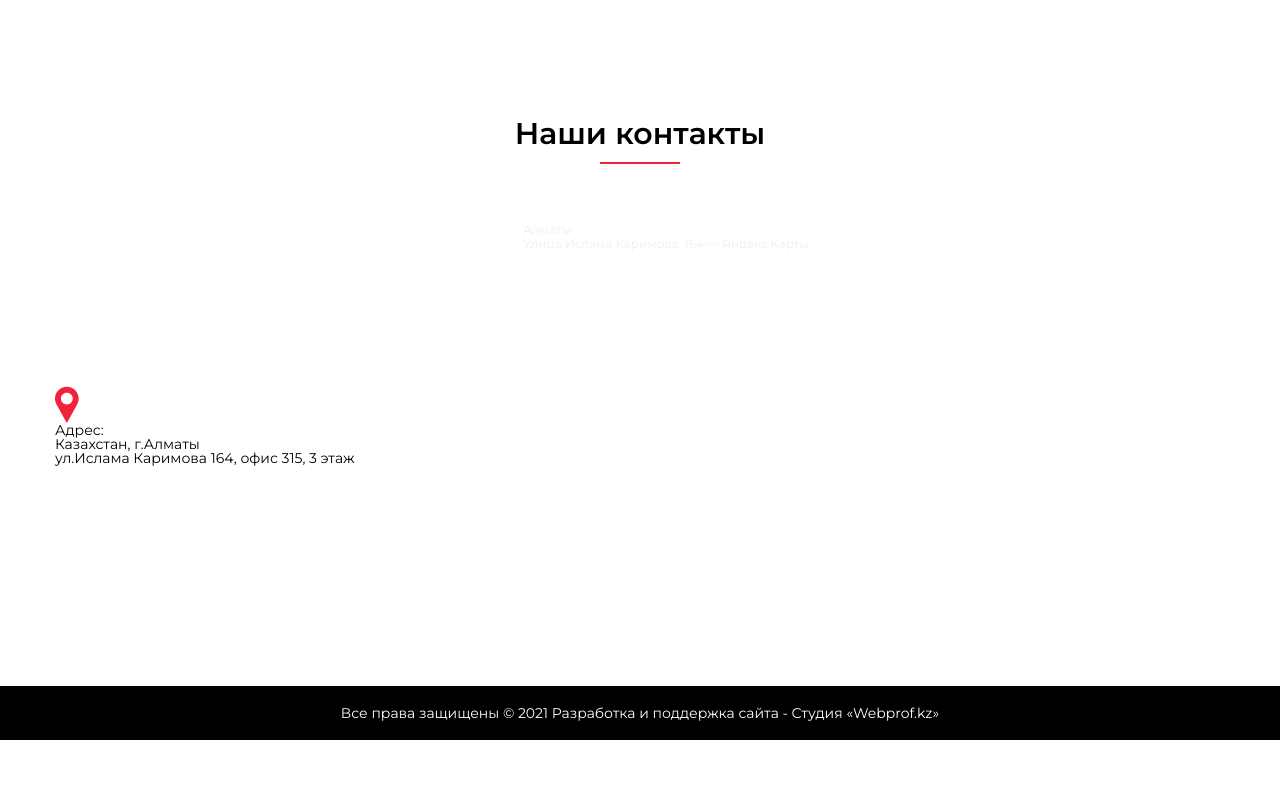
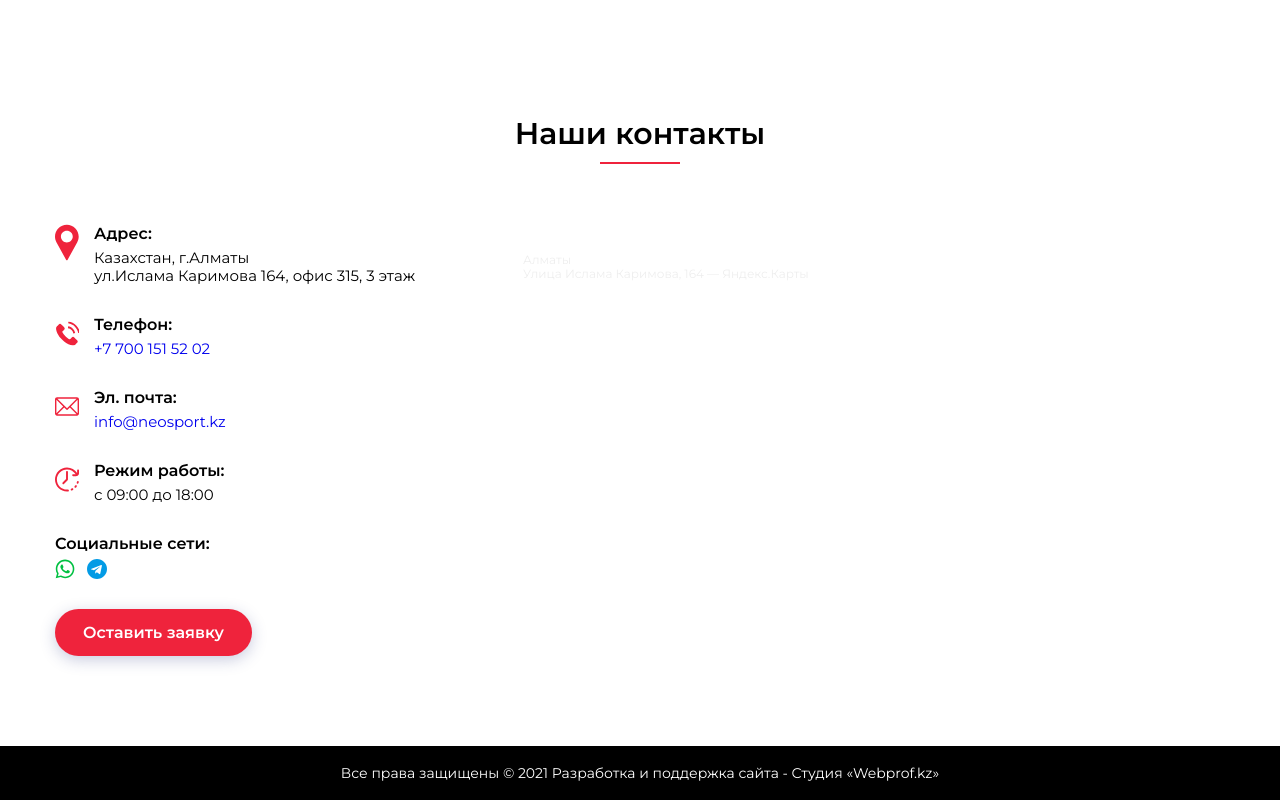
Before and after one commit to boris021/neosport.kz, a website: page #src/index.html in a window 1280 px wide. Shown: the part 7254-8054 px from the top of the page. Before the commit the page ends 7994 px from the top, so only its background shows below. Drawn offline with nearby package versions, Linux system fonts and the light colour scheme; files that its build step writes are made by us from their sources; files whose address does not match are found by name.

Commit message:
add block contact

```diff
--- a/#src/_header.html
+++ b/#src/_header.html
@@ -504,12 +504,47 @@
 		<div class="contacts__body">
 			<div class="contacts__items">
 				<div class="contacts__adress">
-					<img src="img/map.svg" alt="map" class="contacts__map">
+					<div class="contacts__icon">
+						<img src="img/map.svg" alt="map" class="contacts__map">
+					</div>
 					<div class="contacts__content">
 						<div class="contacts__subtitle">Адрес:</div>
 						<div class="contacts__text">Казахстан, г.Алматы <br> ул.Ислама Каримова 164, офис 315, 3 этаж</div>
 					</div>
 				</div>
+				<div class="contacts__adress">
+					<div class="contacts__icon">
+						<img src="img/telephone.svg" alt="telephone" class="contacts__map">
+					</div>
+					<div class="contacts__content">
+						<div class="contacts__subtitle">Телефон:</div>
+						<div class="contacts__text"><a href="tel:+77001515202">+7 700 151 52 02</a></div>
+					</div>
+				</div>
+				<div class="contacts__adress">
+					<div class="contacts__icon">
+						<img src="img/email.svg" alt="email" class="contacts__map">
+					</div>
+					<div class="contacts__content">
+						<div class="contacts__subtitle">Эл. почта:</div>
+						<div class="contacts__text"><a href="mailto:info@neosport.kz">info@neosport.kz</a></div>
+					</div>
+				</div>
+				<div class="contacts__adress">
+					<div class="contacts__icon">
+						<img src="img/wall-clock.svg" alt="clock" class="contacts__map">
+					</div>
+					<div class="contacts__content">
+						<div class="contacts__subtitle">Режим работы:</div>
+						<div class="contacts__text">с 09:00 до 18:00</div>
+					</div>
+				</div>
+				<div class="contacts__subtitle">Социальные сети:</div>
+				<div class="contact__icons">
+					<a href="#" class="cont-icon"><img src="img/whatsapp.svg" alt="whatsapp"></a>
+					<a href="#" class="cont-icon"><img src="img/telegram.svg" alt="telegram"></a>
+				</div>
+				<button class="contact__btn button btn_red">Оставить заявку</button>
 			</div>
 			<div class="contacts__maps">
 				<div style="position:relative;overflow:hidden;"><a
@@ -517,7 +552,7 @@
 						style="color:#eee;font-size:12px;position:absolute;top:0px;">Алматы</a><a
 						href="https://yandex.kz/maps/162/almaty/house/Y08Yfg9kTUIOQFppfX51cn5rYA==/?ll=76.884478%2C43.243284&utm_medium=mapframe&utm_source=maps&z=17.01"
 						style="color:#eee;font-size:12px;position:absolute;top:14px;">Улица Ислама Каримова, 164 —
-						Яндекс.Карты</a><iframe src="https://yandex.kz/map-widget/v1/-/CCUmmRq5xC" width="560" height="400"
+						Яндекс.Карты</a><iframe src="https://yandex.kz/map-widget/v1/-/CCUmmRq5xC" width="100%" height="400"
 						frameborder="1" allowfullscreen="true" style="position:relative;"></iframe></div>
 			</div>
 		</div>
--- a/#src/js/files/sliders.js
+++ b/#src/js/files/sliders.js
@@ -65,7 +65,7 @@ if (document.querySelector('.sertificat__slider')) {
 	new Swiper('.sertificat__slider', {
 		observer: true,
 		observeParents: true,
-		slidesPerView: 3,
+		slidesPerView: 4,
 		spaceBetween: 32,
 		watchOverflow: true,
 		speed: 800,
--- a/#src/scss/style.scss
+++ b/#src/scss/style.scss
@@ -1238,19 +1238,27 @@ tr:nth-child(even) {
 	margin-top: 60px;
 	display: flex;
 	align-items: center;
+	flex-wrap: wrap;
 }
 
 .contacts__items {
 	flex: 0 0 40%;
+	// display: flex;
+	justify-content: flex-start;
+	flex-direction: column;
+
+	@media (max-width:$md2+px) {
+		flex: 0 0 100%;
+	}
 }
 
-// .contacts__adress {
-// 	display: flex;
-// 	align-items: start;
-// }
+.contacts__adress {
+	display: flex;
+	align-items: flex-start;
+	margin-bottom: 30px;
+}
 
 .contacts__map {
-	// display: block;
 	display: inline-flex;
 	height: 37px;
 	width: 24px;
@@ -1262,12 +1270,39 @@ tr:nth-child(even) {
 	flex-direction: column;
 }
 
-.contacts__subtitle {}
+.contacts__subtitle {
+	font-weight: 600;
+	font-size: 16px;
+	line-height: 20px;
+	color: $mainColor;
+	margin-bottom: 5px;
+}
 
 .contacts__text {
-	// display: inline-flex;
+	font-weight: normal;
+	font-size: 15px;
+	line-height: 18px;
+	color: $mainColor;
+}
+
+.cont-icon {
+	margin-right: 8px;
+
+	&:last-child {
+		margin-right: 0;
+	}
+}
+
+.contact__btn {
+	margin-top: 30px;
+	display: inline-block;
+	margin-bottom: 30px;
 }
 
 .contacts__maps {
 	flex: 0 0 60%;
+
+	@media (max-width:$md2+px) {
+		flex: 1 1 100%;
+	}
 }
```
Also changed, not shown: neosport.kz/index.html (+37 -2 lines), neosport.kz/slider.html (deleted, +0 -94 lines), #src/img/email.svg (added), #src/img/telegram.svg (added), #src/img/telephone.svg (added), #src/img/wall-clock.svg (added), #src/img/whatsapp.svg (added), neosport.kz/css/style.min.css, neosport.kz/img/email.svg (added), neosport.kz/img/telegram.svg (added), neosport.kz/img/telephone.svg (added), neosport.kz/img/wall-clock.svg (added), neosport.kz/img/whatsapp.svg (added), neosport.kz/js/app.min.js.
